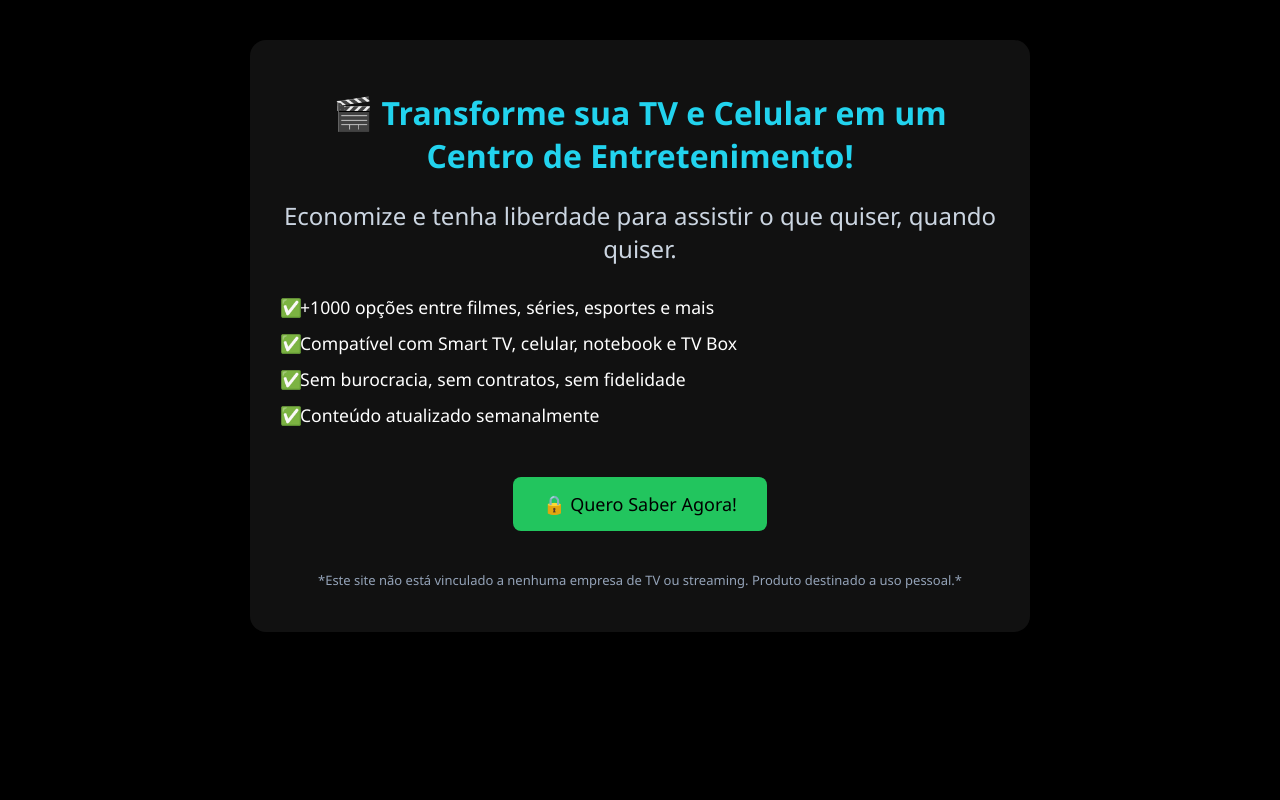
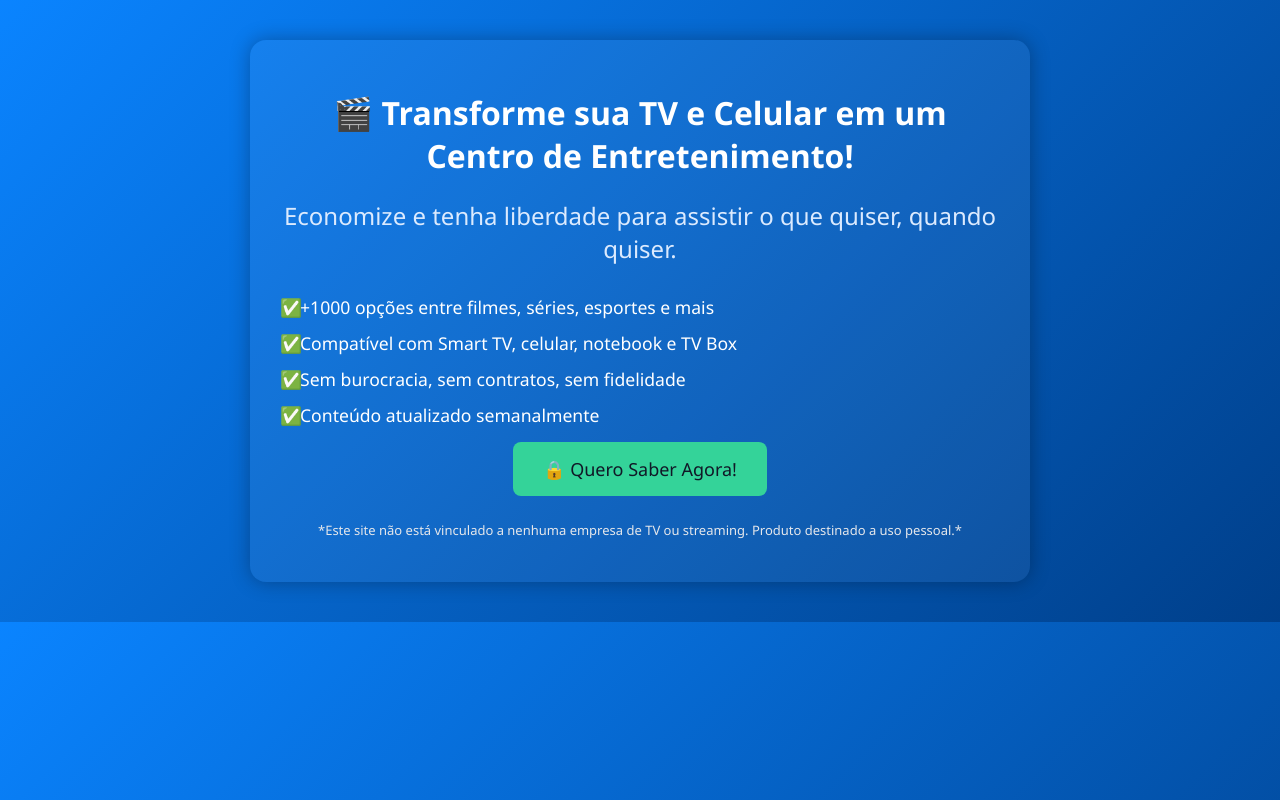
Before and after one commit to streamlivre/landing-entretenimento, a plain HTML site: page index.html in a window 1280 px wide. Drawn offline with Linux system fonts and the light colour scheme.

Commit message:
Add files via upload

```diff
--- a/index.html
+++ b/index.html
@@ -9,25 +9,25 @@
       font-family: 'Segoe UI', Tahoma, Geneva, Verdana, sans-serif;
       margin: 0;
       padding: 0;
-      background: #000;
+      background: linear-gradient(135deg, #0a84ff, #003f8a);
       color: #fff;
     }
     .container {
       max-width: 720px;
       margin: 40px auto;
       padding: 30px;
-      background: #111;
+      background: #ffffff0d;
       border-radius: 16px;
-      box-shadow: 0 0 20px rgba(0, 0, 0, 0.6);
+      box-shadow: 0 0 20px rgba(0, 0, 0, 0.3);
       text-align: center;
     }
     h1 {
       font-size: 2em;
-      color: #22d3ee;
+      color: #ffffff;
     }
     h2 {
       font-weight: normal;
-      color: #cbd5e1;
+      color: #dbeafe;
       margin-top: 10px;
     }
     ul {
@@ -48,8 +48,8 @@
       left: 0;
     }
     .cta-button {
-      background-color: #22c55e;
-      color: #000;
+      background-color: #34d399;
+      color: #111827;
       padding: 15px 30px;
       font-size: 18px;
       border: none;
@@ -57,16 +57,14 @@
       cursor: pointer;
       text-decoration: none;
       transition: background-color 0.3s ease;
-      display: inline-block;
-      margin-top: 20px;
     }
     .cta-button:hover {
-      background-color: #16a34a;
+      background-color: #10b981;
     }
     footer {
       margin-top: 40px;
       font-size: 13px;
-      color: #94a3b8;
+      color: #e5e7eb;
     }
   </style>
 </head>
@@ -82,7 +80,7 @@
       <li>Conteúdo atualizado semanalmente</li>
     </ul>
 
-    <a class="cta-button" href="https://wa.me/SEUNUMERO?text=Ol%C3%A1%2C+estou+interessado." target="_blank">
+    <a class="cta-button" href="https://wa.me/+5511965376759?text=Olá%2C+vi+sua+página+e+quero+saber+mais+sobre+a+plataforma+de+entretenimento!" target="_blank">
       🔒 Quero Saber Agora!
     </a>
 
```
